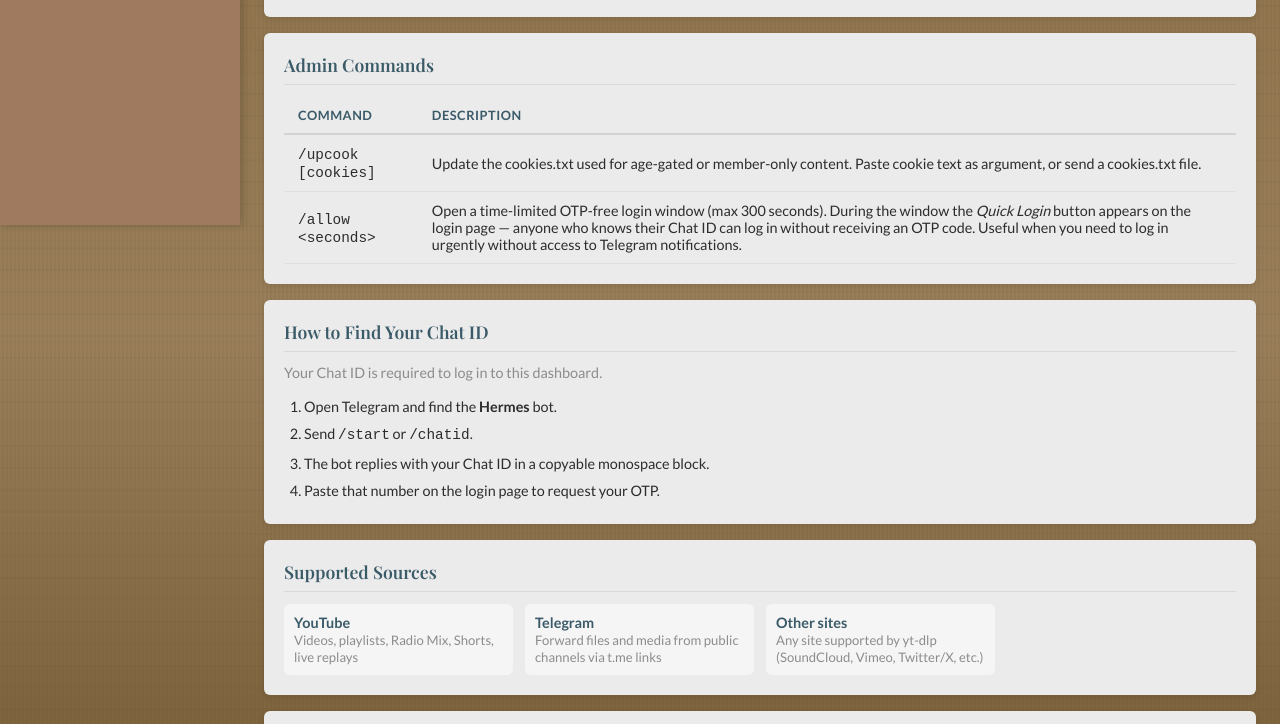
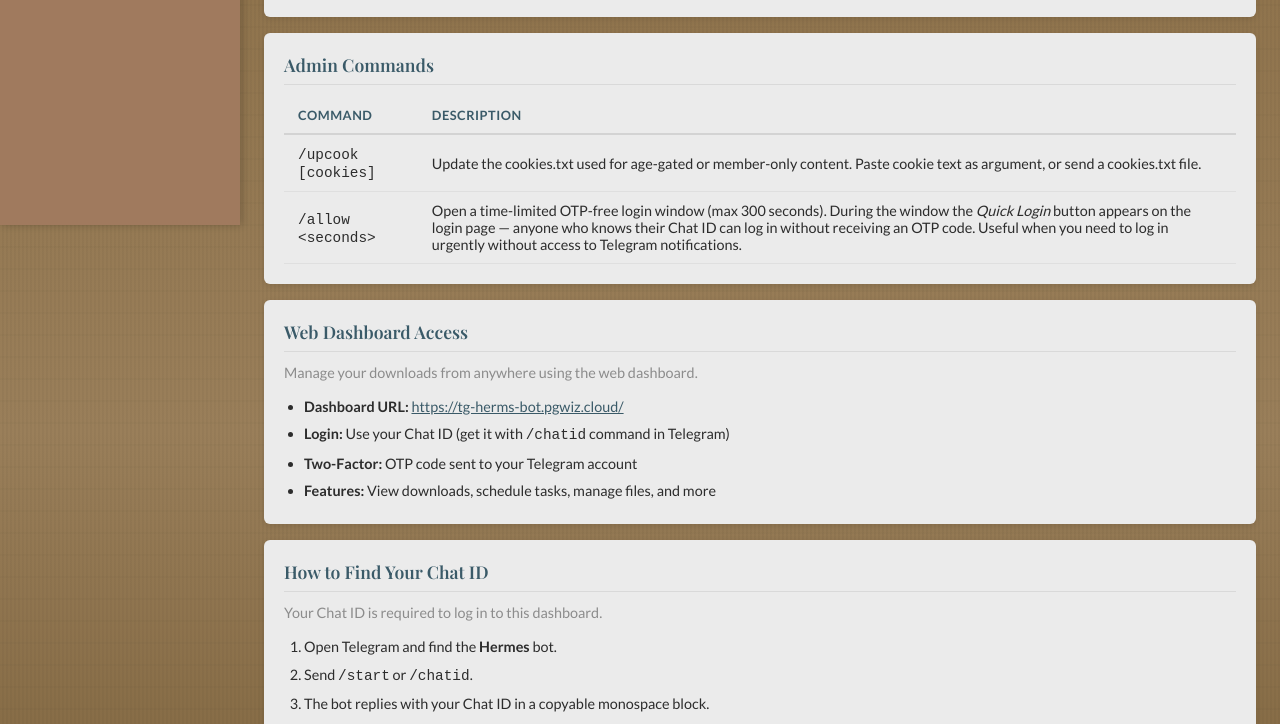
Before and after one commit to pgwiz/telegram-ultra, a website: page ui/public/help.html in a window 1280 px wide. Shown: the part 575-1299 px from the top of the page. Drawn offline with nearby package versions, Linux system fonts and the light colour scheme; no server answers; sample sign-in values are in the browser's storage.

Commit message:
feat: add web dashboard URL to bot and help documentation
Added dashboard access information:
• /start command: Includes web dashboard URL and login instructions
• /chatid command: Shows Chat ID with direct dashboard link
• Web help page: New "Web Dashboard Access" section with:
  - Dashboard URL: https://tg-herms-bot.pgwiz.cloud/
  - Login instructions using Chat ID
  - Two-factor authentication (OTP) note
  - Feature overview

Users can now:
1. Get Chat ID from bot with /chatid command
2. Click/visit https://tg-herms-bot.pgwiz.cloud/
3. Log in with Chat ID + OTP
4. Manage downloads from the web interface

Co-Authored-By: pgwiz <pgwiz@users.noreply.github.com>

```diff
--- a/ui/public/help.html
+++ b/ui/public/help.html
@@ -78,6 +78,19 @@
                     </tr>
                 </tbody>
             </table>
+        </div>
+
+        <div class="card">
+            <div class="card-header">Web Dashboard Access</div>
+            <p style="margin-bottom:12px; color:var(--stone-gray); font-size:0.9rem">
+                Manage your downloads from anywhere using the web dashboard.
+            </p>
+            <ul style="padding-left:20px; line-height:1.9; font-size:0.9rem; color:var(--dark-text)">
+                <li><strong>Dashboard URL:</strong> <a href="https://tg-herms-bot.pgwiz.cloud/" target="_blank" style="color:var(--aegean-dark); text-decoration:underline">https://tg-herms-bot.pgwiz.cloud/</a></li>
+                <li><strong>Login:</strong> Use your Chat ID (get it with <code>/chatid</code> command in Telegram)</li>
+                <li><strong>Two-Factor:</strong> OTP code sent to your Telegram account</li>
+                <li><strong>Features:</strong> View downloads, schedule tasks, manage files, and more</li>
+            </ul>
         </div>
 
         <div class="card">
```
Also changed, not shown: 1 other file.
